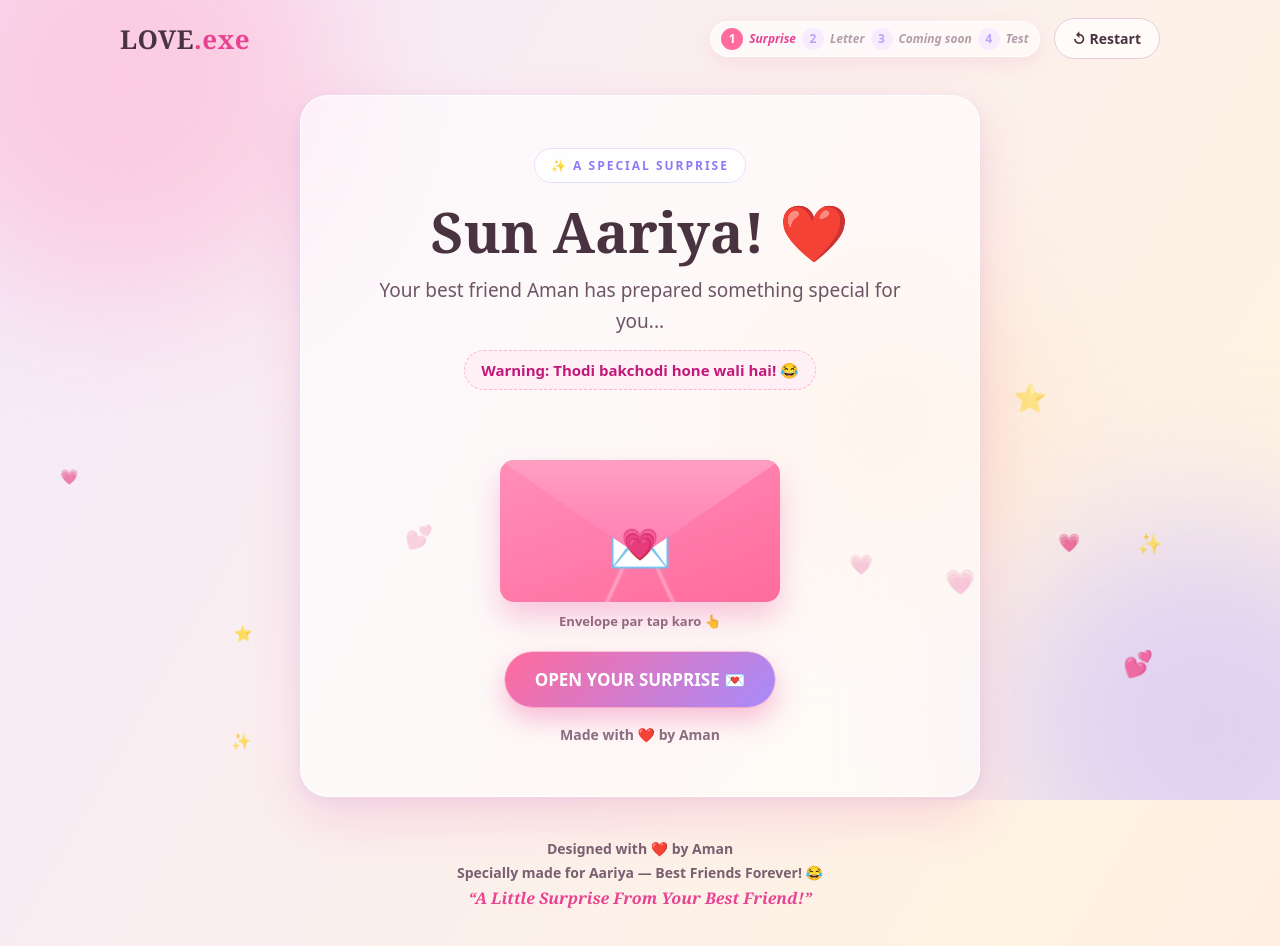
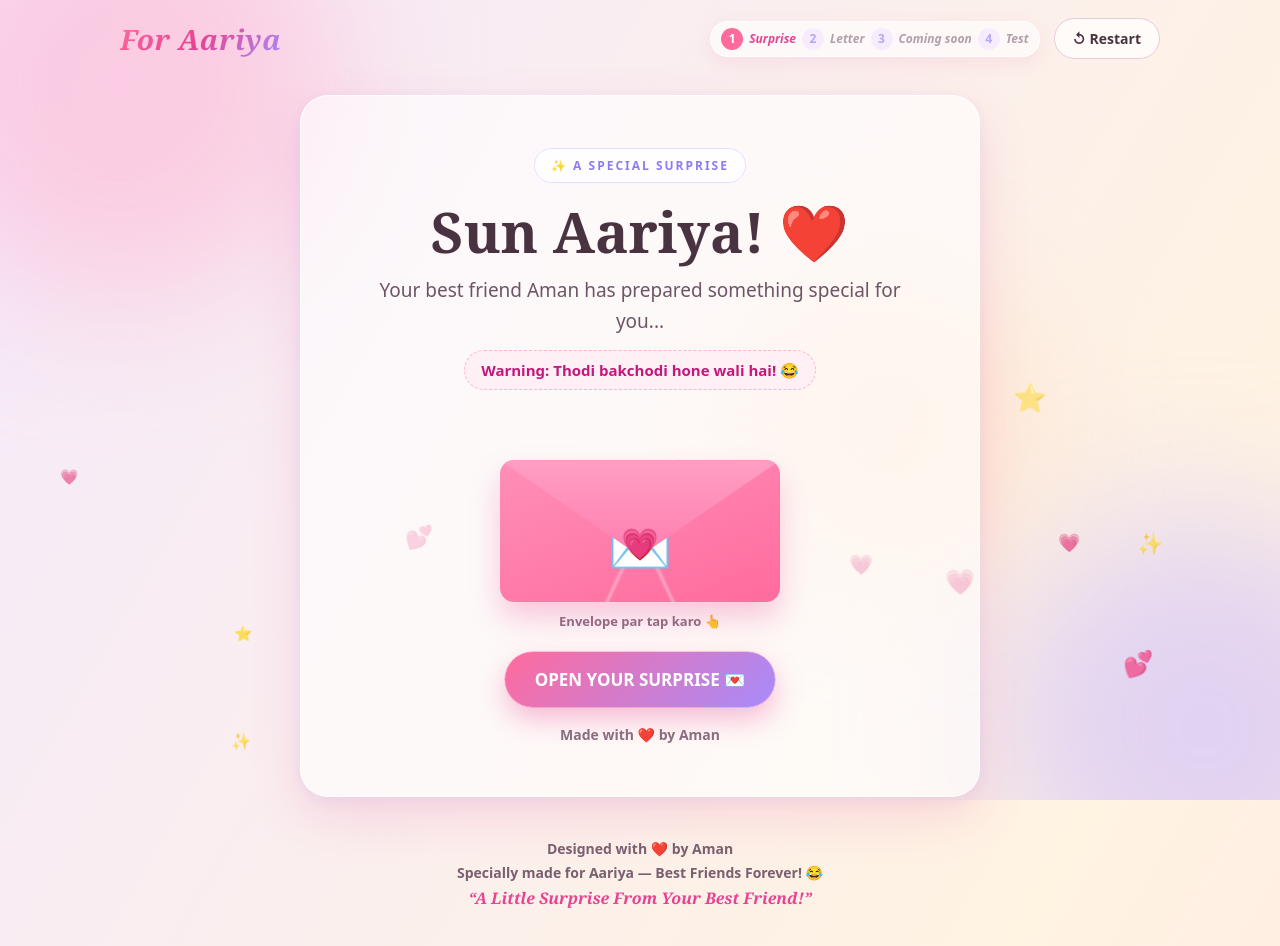
Before and after one commit to dad-collab/FOR-AARIYA-3, a plain HTML site: page index.html in a window 1280 px wide. Drawn offline with Linux system fonts and the light colour scheme.

Commit message:
LOVE.exe — header logo For Aariya + fix message hint overlap

```diff
--- a/index.html
+++ b/index.html
@@ -17,7 +17,7 @@
   <div id="cursorSparkles" aria-hidden="true"></div>
 
   <header class="topbar">
-    <div class="logo">LOVE<span>.exe</span></div>
+    <div class="logo">For Aariya</div>
     <div class="top-right">
       <ol class="progress" id="progress" aria-label="Progress">
         <li data-step="1" class="active"><span>1</span><em>Surprise</em></li>
--- a/style.css
+++ b/style.css
@@ -31,8 +31,9 @@ body{
 
 .topbar{position:relative;z-index:3;display:flex;justify-content:space-between;align-items:center;gap:12px;
   max-width:1080px;margin:0 auto;padding:18px 20px;flex-wrap:wrap}
-.logo{font-family:Georgia,"Times New Roman",serif;font-weight:700;font-size:26px;letter-spacing:.5px}
-.logo span{color:var(--rose-deep)}
+.logo{font-family:Georgia,"Times New Roman",serif;font-weight:700;font-style:italic;font-size:28px;letter-spacing:.5px;
+  background:linear-gradient(135deg,#ff6b9d,#e84393,#a78bfa);
+  -webkit-background-clip:text;background-clip:text;-webkit-text-fill-color:transparent;color:transparent}
 .top-right{display:flex;align-items:center;gap:14px;flex-wrap:wrap}
 .progress{display:flex;list-style:none;gap:6px;background:var(--glass);border:1px solid var(--glass-border);
   backdrop-filter:blur(14px);border-radius:999px;padding:6px 10px;box-shadow:0 6px 18px rgba(232,67,147,.10)}
@@ -159,6 +160,8 @@ footer .tagline{font-family:Georgia,"Times New Roman",serif;font-style:italic;fo
 .glitch-sub{font-size:clamp(17px,3vw,21px);font-weight:700;color:#ffd6e8;line-height:1.5;margin-bottom:20px}
 .glitch-panel .loadbar{background:#2c2140}
 .error-title{color:#d81b60 !important}
+/* msgHint sits below the buttons — never pull it up under them (was overlapping) */
+#msgHint{margin:16px 0 0;font-size:14px}
 .twist-card .stats{margin-top:6px}
 #twistReveal .letter-body{text-align:center}
 #twistReveal .letter-body p.sig{text-align:center}
```
